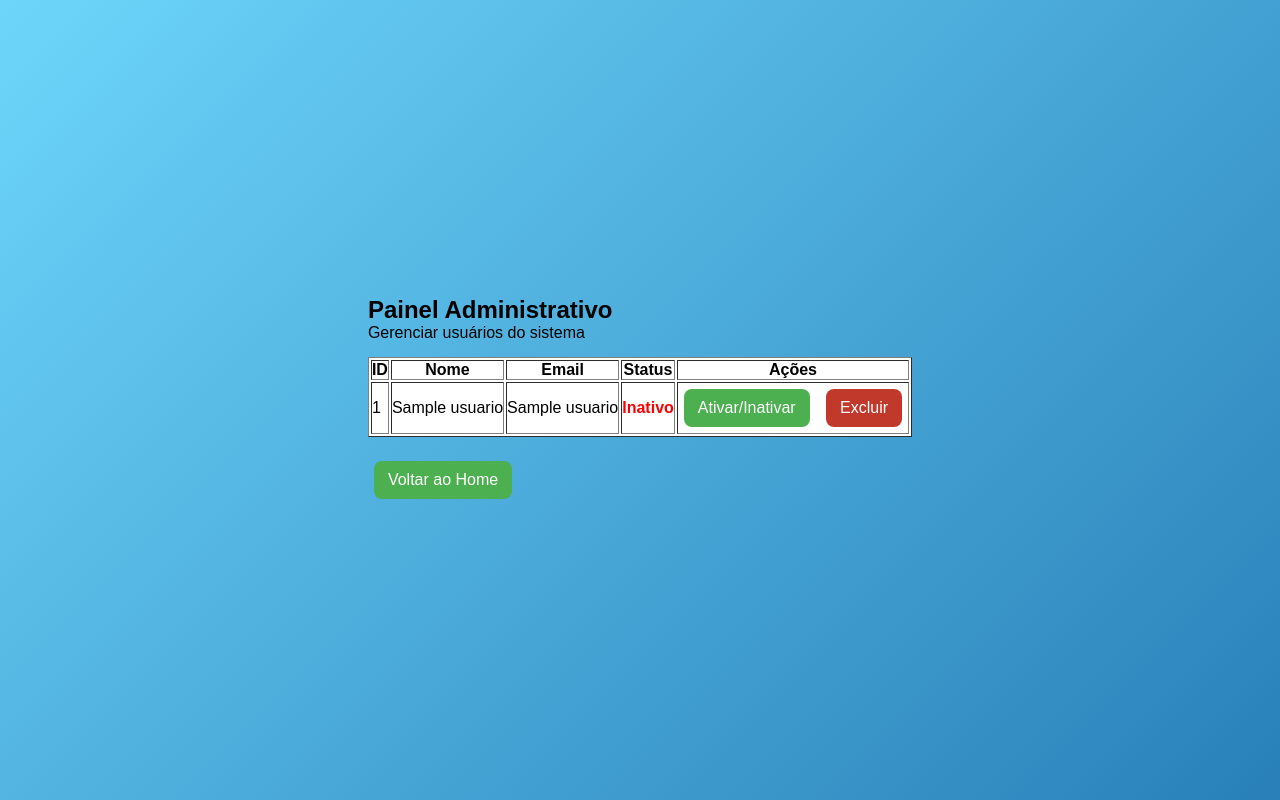
After one commit to cros862/login-flask-js, a Flask app: template templates/admin.html in a window 1280 px wide. The commit adds this page. Run offline with Flask 3, Linux system fonts and the light colour scheme; the template is opened without the code that fills it: most values are stand-ins (such as "Sample title", 1, 10 or a date in 2020).

Commit message:
funcional

```diff
--- a/app.py
+++ b/app.py
@@ -2,12 +2,14 @@ import os
 import sqlite3
 from flask import Flask, render_template, request, redirect, url_for, session
 
-
 app = Flask(__name__)
-app.secret_key = "troque_por_uma_chave_secreta_mais_forte"
+app.secret_key = "chave_secreta_123"
 
 BASE_DIR = os.path.dirname(os.path.abspath(__file__))
 DB_PATH = os.path.join(BASE_DIR, "usuarios.db")
+
+
+# ========================= BANCO =========================
 
 def init_db():
     conn = sqlite3.connect(DB_PATH)
@@ -17,7 +19,8 @@ def init_db():
             id INTEGER PRIMARY KEY AUTOINCREMENT,
             nome TEXT,
             email TEXT NOT NULL UNIQUE,
-            senha TEXT NOT NULL
+            senha TEXT NOT NULL,
+            ativo INTEGER DEFAULT 1
         )
     ''')
     conn.commit()
@@ -25,48 +28,58 @@ def init_db():
 
 init_db()
 
-#
-def get_user_by_email_and_pass(email, senha):
+
+def get_user(email, senha):
     conn = sqlite3.connect(DB_PATH)
     cur = conn.cursor()
-    cur.execute("SELECT id, nome, email FROM usuarios WHERE email=? AND senha=?", (email, senha))
-    u = cur.fetchone()
+    cur.execute("SELECT id, nome, email, ativo FROM usuarios WHERE email=? AND senha=?", (email, senha))
+    user = cur.fetchone()
     conn.close()
-    return u
+    return user
 
-@app.route("/", methods=["GET"])
-def root():
-    # manda para login (mais claro)
+
+# ========================= ROTAS =========================
+
+@app.route("/")
+def index():
     return redirect(url_for("login"))
 
+
+# ---------- LOGIN ----------
 @app.route("/login", methods=["GET", "POST"])
 def login():
     erro = None
+
     if request.method == "POST":
-        email = request.form.get("email", "").strip()
-        senha = request.form.get("senha", "").strip()
+        email = request.form["email"]
+        senha = request.form["senha"]
 
-        user = get_user_by_email_and_pass(email, senha)
-        if user:
-            # user -> (id, nome, email)
-            session["user_id"] = user[0]
-            session["user_name"] = user[1] if user[1] else user[2]
-            return redirect(url_for("home"))
+        user = get_user(email, senha)
+
+        if not user:
+            erro = "E-mail ou senha incorretos."
         else:
-            erro = "Email ou senha incorretos."
+            if user[3] == 0:
+                erro = "Este usuário está inativo."
+            else:
+                session["user_id"] = user[0]
+                session["user_name"] = user[1] if user[1] else email
+                session["user_email"] = user[2]
+
+                return redirect(url_for("home"))
+
     return render_template("login.html", erro=erro)
 
+
+# ---------- CADASTRO ----------
 @app.route("/register", methods=["GET", "POST"])
 def register():
     erro = None
+
     if request.method == "POST":
-        nome = request.form.get("nome", "").strip()
-        email = request.form.get("email", "").strip()
-        senha = request.form.get("senha", "").strip()
-
-        if not email or not senha:
-            erro = "Email e senha são obrigatórios."
-            return render_template("register.html", erro=erro)
+        nome = request.form["nome"]
+        email = request.form["email"]
+        senha = request.form["senha"]
 
         try:
             conn = sqlite3.connect(DB_PATH)
@@ -76,24 +89,78 @@ def register():
             conn.commit()
             conn.close()
             return redirect(url_for("login"))
+
         except sqlite3.IntegrityError:
-            erro = "Esse e-mail já está cadastrado."
-        except Exception as e:
-            erro = "Erro ao criar conta: " + str(e)
+            erro = "E-mail já registrado."
+
     return render_template("register.html", erro=erro)
 
+
+# ---------- HOME ----------
 @app.route("/home")
 def home():
     if "user_id" not in session:
         return redirect(url_for("login"))
-    usuario = session.get("user_name", "Usuário")
-    return render_template("home.html", usuario=usuario)
 
+    return render_template("home.html", usuario=session["user_name"])
+
+
+# ---------- LOGOUT ----------
 @app.route("/logout")
 def logout():
     session.clear()
     return redirect(url_for("login"))
 
+
+# ===========================================================
+#                   ÁREA ADMINISTRATIVA
+# ===========================================================
+
+ADMIN_EMAIL = "admin@admin.com"   # <= só ele pode acessar
+
+
+@app.route("/admin")
+def admin():
+    # VERIFICA se está logado
+    if "user_email" not in session:
+        return redirect(url_for("login"))
+
+    # VERIFICA se é o administrador
+    if session["user_email"] != ADMIN_EMAIL:
+        return "<h1>ENTRADA NEGADA ❌</h1> <p>Apenas o administrador pode acessar esta página.</p>"
+
+    # CARREGAR USUÁRIOS
+    conn = sqlite3.connect(DB_PATH)
+    cur = conn.cursor()
+    cur.execute("SELECT id, nome, email, ativo FROM usuarios")
+    usuarios = cur.fetchall()
+    conn.close()
+
+    return render_template("admin.html", usuarios=usuarios)
+
+
+# ATIVAR / INATIVAR
+@app.route("/toggle/<int:user_id>")
+def toggle_user(user_id):
+    conn = sqlite3.connect(DB_PATH)
+    cur = conn.cursor()
+    cur.execute("UPDATE usuarios SET ativo = 1 - ativo WHERE id=?", (user_id,))
+    conn.commit()
+    conn.close()
+    return redirect(url_for("admin"))
+
+
+# APAGAR USUÁRIO
+@app.route("/delete/<int:user_id>")
+def delete_user(user_id):
+    conn = sqlite3.connect(DB_PATH)
+    cur = conn.cursor()
+    cur.execute("DELETE FROM usuarios WHERE id=?", (user_id,))
+    conn.commit()
+    conn.close()
+    return redirect(url_for("admin"))
+
+
+# ========================= RUN =========================
 if __name__ == "__main__":
-    # Modo dev com reload e host aberto (Codespaces)
     app.run(host="0.0.0.0", port=5000, debug=True)
--- /dev/null
+++ b/templates/admin.html
@@ -0,0 +1,48 @@
+<!DOCTYPE html>
+<html lang="pt-br">
+<head>
+    <meta charset="UTF-8">
+    <title>Painel Administrativo</title>
+    <link rel="stylesheet" href="{{ url_for('static', filename='style.css') }}">
+</head>
+<body>
+
+    <div class="table-wrapper">
+        <h2>Painel Administrativo</h2>
+        <p>Gerenciar usuários do sistema</p>
+
+        <table border="1" style="width:100%; margin-top:15px; background:white;">
+            <tr>
+                <th>ID</th>
+                <th>Nome</th>
+                <th>Email</th>
+                <th>Status</th>
+                <th>Ações</th>
+            </tr>
+
+            {% for u in usuarios %}
+            <tr>
+                <td>{{ u[0] }}</td>
+                <td>{{ u[1] }}</td>
+                <td>{{ u[2] }}</td>
+                <td>
+                    {% if u[3] == 1 %}
+                        <b style="color:green">Ativo</b>
+                    {% else %}
+                        <b style="color:red">Inativo</b>
+                    {% endif %}
+                </td>
+                <td>
+                    <a class="btn" href="/toggle/{{ u[0] }}">Ativar/Inativar</a>
+                    <a class="btn" style="background:#c0392b" href="/delete/{{ u[0] }}">Excluir</a>
+                </td>
+            </tr>
+            {% endfor %}
+        </table>
+
+        <br>
+        <a class="btn" href="/home">Voltar ao Home</a>
+    </div>
+
+</body>
+</html>
--- a/templates/home.html
+++ b/templates/home.html
@@ -18,6 +18,10 @@
         <div style="margin-top:18px">
             <a class="btn" href="{{ url_for('logout') }}">Sair</a>
             <a class="btn" href="{{ url_for('login') }}">Voltar ao Login</a>
+
+            {% if usuario == 'admin' %}
+                <a class="btn" href="{{ url_for('admin') }}">Área Admin</a>
+            {% endif %}
         </div>
     </div>
 </body>
```
Also changed, not shown: static/style.css (line endings or trailing spaces), usuarios.db.
